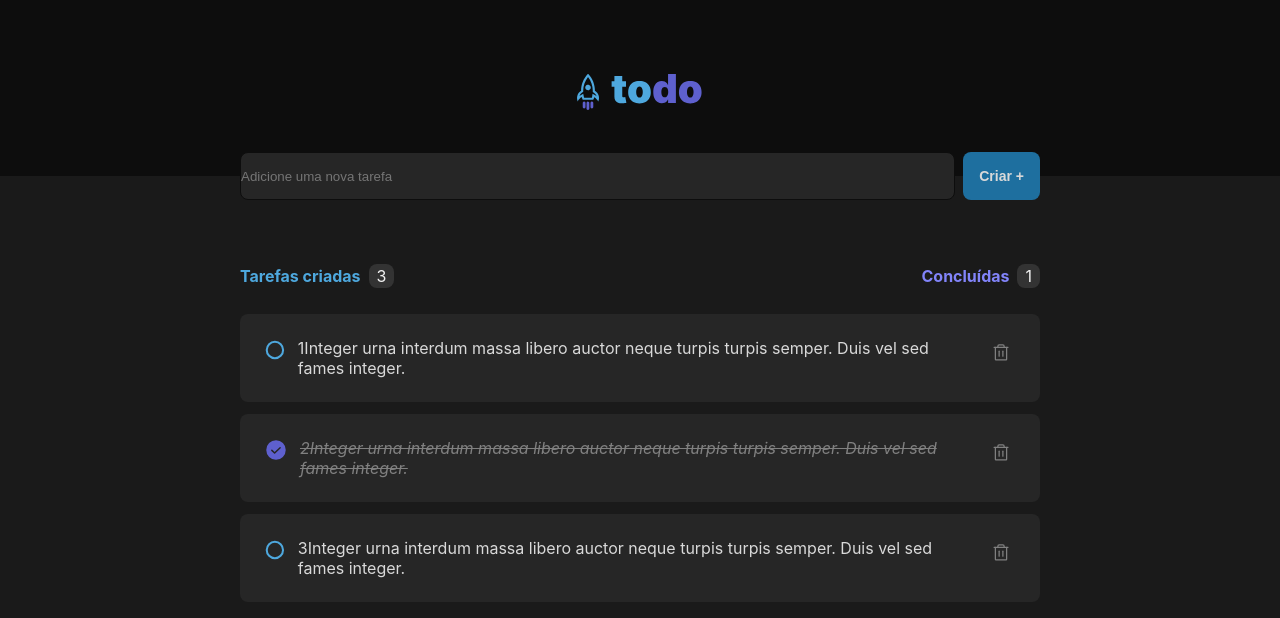
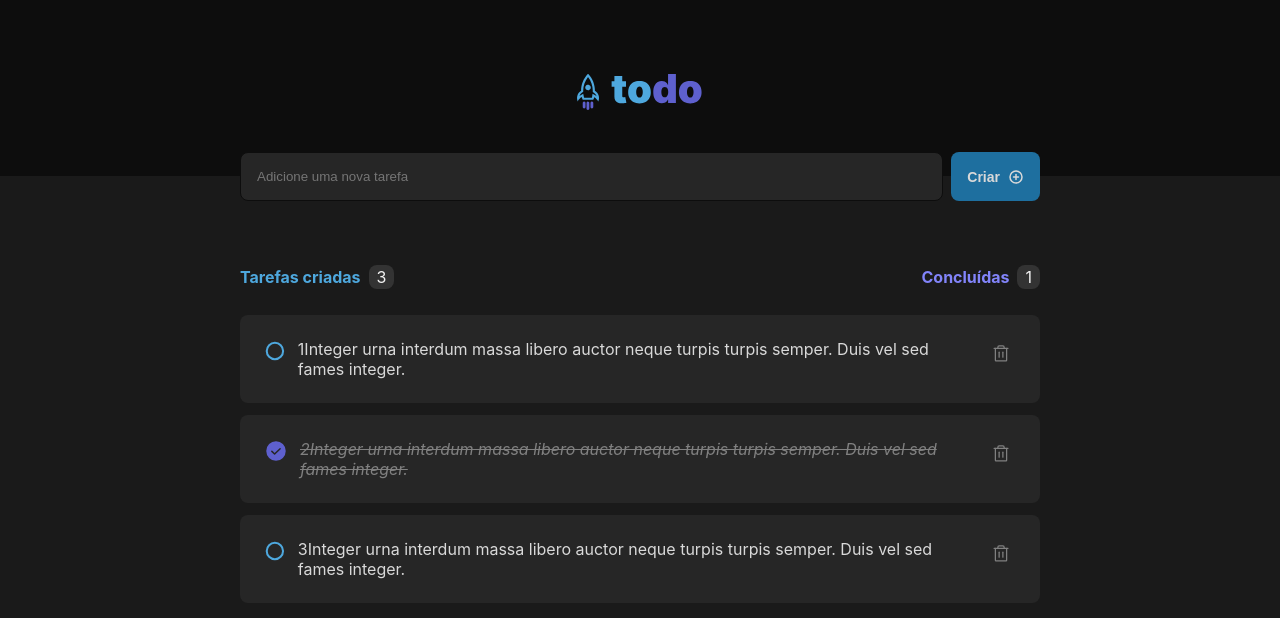
Before and after one commit to AlanJhonatan/ignite-reactjs-challenge-01, a React (Vite) app: page / in a window 1280 px wide. Shown: the top 618 px of the page. Built offline with nearby package versions, Linux system fonts and the light colour scheme.

Commit message:
feat:add button required element and style

```diff
--- a/src/components/TodoInput.module.css
+++ b/src/components/TodoInput.module.css
@@ -11,6 +11,7 @@
   border: solid 1px var(--gray-700);
   border-radius: 8px;
   margin-right: .5rem;
+  padding: 1rem;
 }
 
 .buttonCreate {
@@ -21,4 +22,19 @@
   font-size: .875rem;
   padding: 1rem;
   font-weight: bold;
+
+  display: flex;
+  align-items: center;
+  justify-content: space-between;
+  gap: .5rem;
+
+  transition: background-color .5s;
 }
+
+.buttonCreate:hover {
+  background: var(--blue);
+}
+
+.buttonCreate svg {
+  line-height: 0;
+}
--- a/src/components/TodoInput.tsx
+++ b/src/components/TodoInput.tsx
@@ -1,10 +1,11 @@
+import { PlusCircle } from 'phosphor-react'
 import styles from './TodoInput.module.css'
 
 export function TodoInput() {
   return (
     <form className={styles.todoForm}>
       <input className={styles.todoInput} placeholder='Adicione uma nova tarefa' type="text" />
-      <button className={styles.buttonCreate} type="submit">Criar +</button>
+      <button className={styles.buttonCreate} type="submit">Criar <PlusCircle weight='bold' size={16} /></button>
     </form>
   )
 }
```
